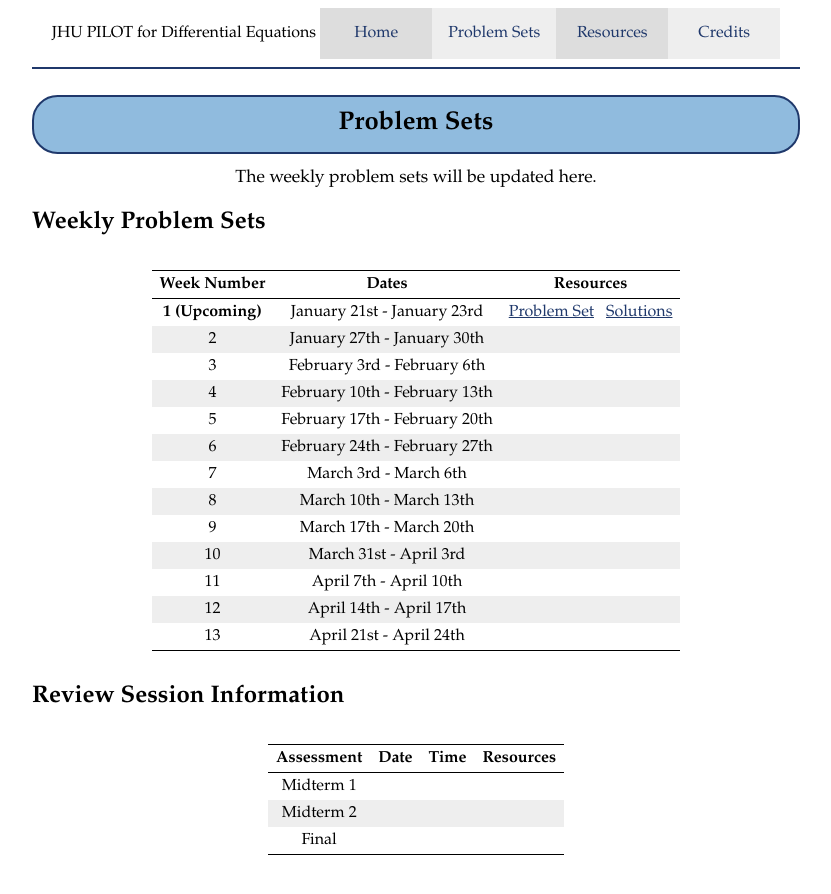
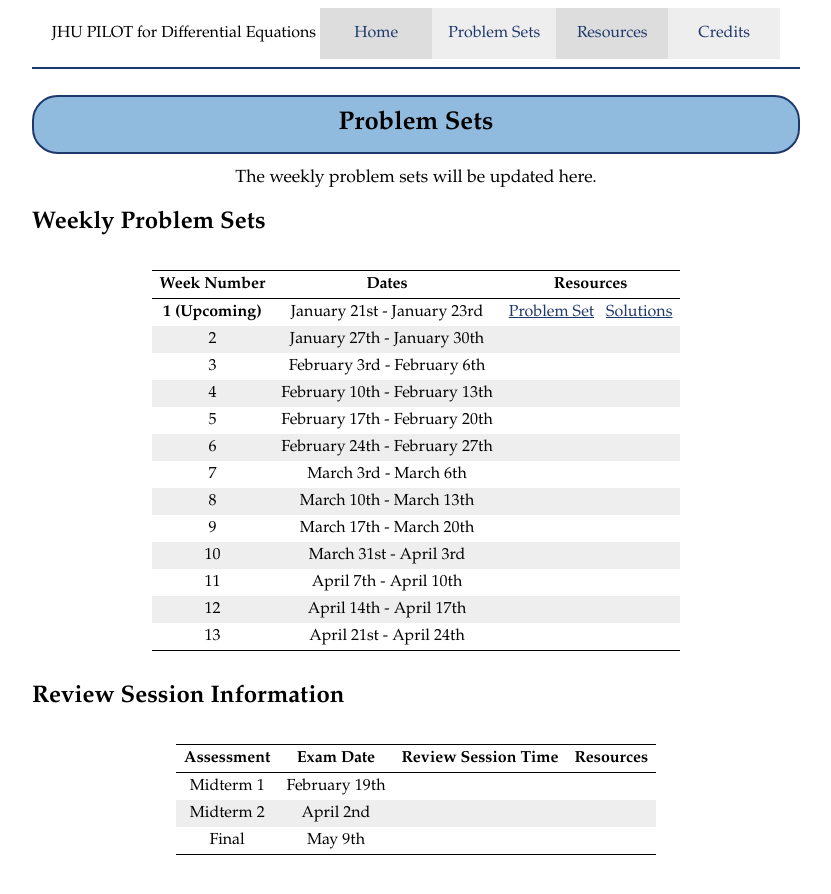
Before and after one commit to JHU-ODE-PILOT/SP25, a Jekyll site: the page built from problem_sets.md, in a window 1280 px wide. Shown: the top 894 px of the page, without its empty margins (224-1055 px from the left). Built offline with Jekyll 4.4.1, drawn with Linux system fonts in a browser that asks for light colours.

Commit message:
Updates on Week 1 set

```diff
--- a/problem_sets.md
+++ b/problem_sets.md
@@ -28,8 +28,8 @@ category: "problem_sets"
 
 ## Review Session Information
 
-| Assessment | Date | Time | Resources |
-|:----------:|:----:|:----:|:---------:|
-| Midterm 1 |  |  |  |
-| Midterm 2 |  |  |  |
-| Final |  |  |  |
+| Assessment | Exam Date | Review Session Time | Resources |
+|:----------:|:---------:|:-------------------:|:---------:|
+| Midterm 1 | February 19th |  |  |
+| Midterm 2 | April 2nd |  |  |
+| Final | May 9th |  |  |
```
Also changed, not shown: password.md (added, +10 -0 lines), 2 other files.
